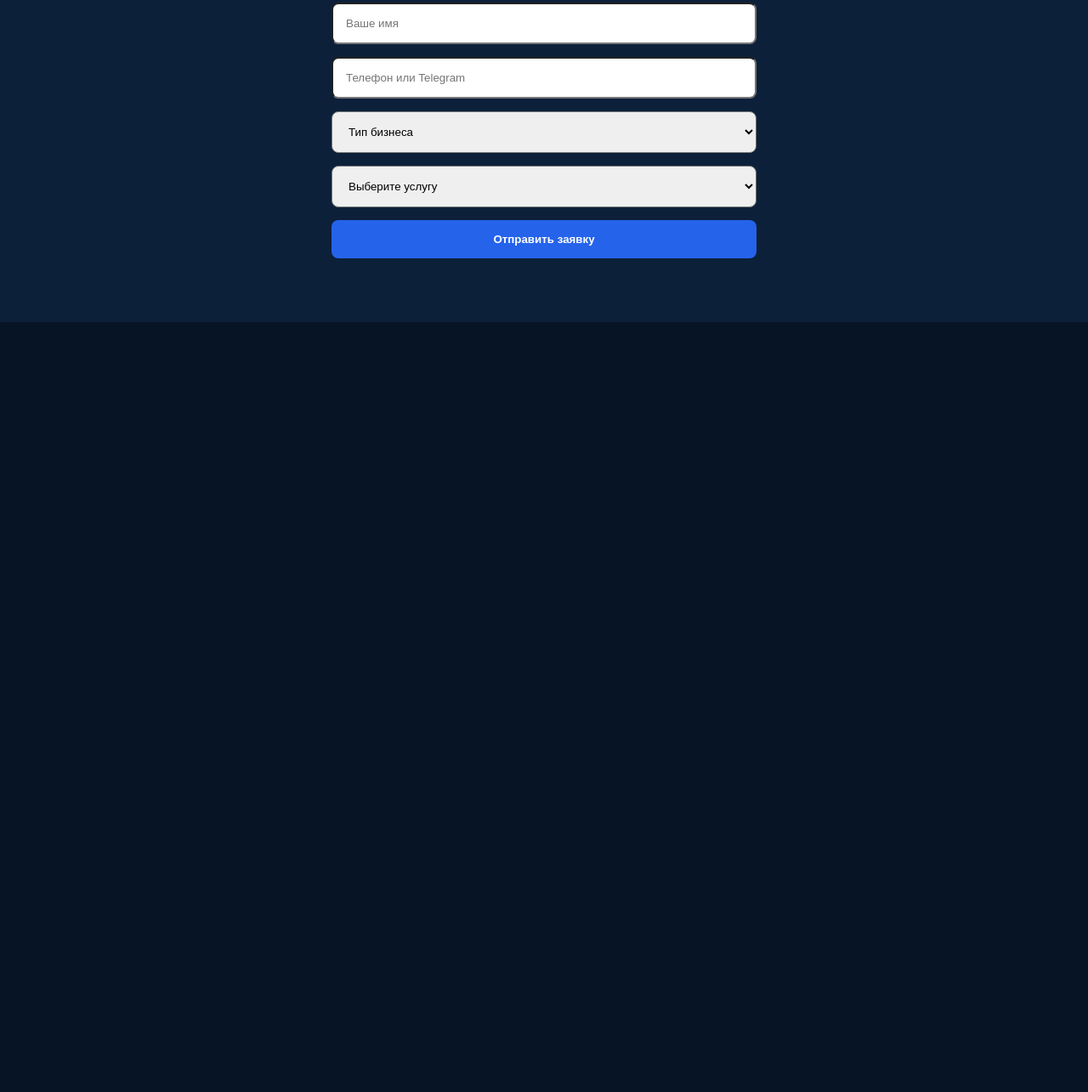
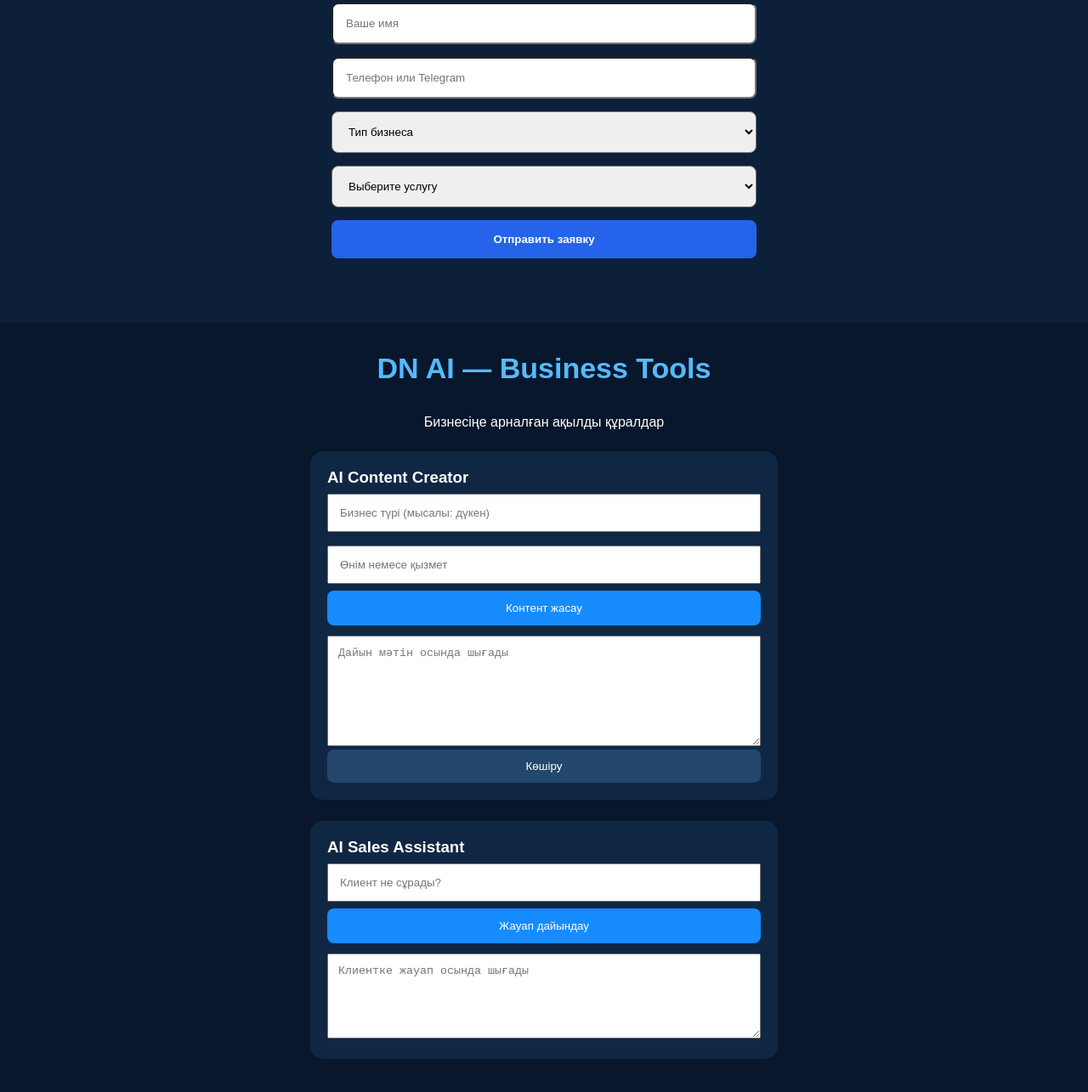
Before and after one commit to scsc7mkj6r-jpg/dn_ai, a plain HTML site: page index.html in a window 1280 px wide. Shown: the part 1911-3196 px from the top of the page at 85% size. Before the commit the page ends 2290 px from the top, so only its background shows below. Drawn offline with Linux system fonts and the light colour scheme.

Commit message:
Update index.html

```diff
--- a/index.html
+++ b/index.html
@@ -168,5 +168,60 @@ window.open('https://t.me/share/url?url=https://scsc7mkj6r-jpg.github.io/dn_ai/&
 </body>
 </html>
 
+<section id="dn-tools" style="padding:35px 7%;background:#08172b;color:white;font-family:Arial">
+  <h2 style="text-align:center;color:#55baff">DN AI — Business Tools</h2>
+  <p style="text-align:center">Бизнесіңе арналған ақылды құралдар</p>
+
+  <div style="max-width:550px;margin:25px auto;padding:20px;background:#102744;border-radius:15px">
+    <h3>AI Content Creator</h3>
+    <input id="dnBusiness" placeholder="Бизнес түрі (мысалы: дүкен)"
+      style="width:100%;padding:13px;margin:8px 0;box-sizing:border-box">
+    <input id="dnProduct" placeholder="Өнім немесе қызмет"
+      style="width:100%;padding:13px;margin:8px 0;box-sizing:border-box">
+    <button onclick="dnCreate()" style="padding:13px;background:#168cff;color:white;border:0;border-radius:8px;width:100%">
+      Контент жасау
+    </button>
+    <textarea id="dnResult" placeholder="Дайын мәтін осында шығады"
+      style="width:100%;height:130px;padding:12px;margin-top:12px;box-sizing:border-box"></textarea>
+    <button onclick="dnCopy()" style="padding:12px;background:#23476d;color:white;border:0;border-radius:8px;width:100%">
+      Көшіру
+    </button>
+  </div>
+
+  <div style="max-width:550px;margin:25px auto;padding:20px;background:#102744;border-radius:15px">
+    <h3>AI Sales Assistant</h3>
+    <input id="dnCustomer" placeholder="Клиент не сұрады?"
+      style="width:100%;padding:13px;margin:8px 0;box-sizing:border-box">
+    <button onclick="dnSales()" style="padding:13px;background:#168cff;color:white;border:0;border-radius:8px;width:100%">
+      Жауап дайындау
+    </button>
+    <textarea id="dnSalesResult" placeholder="Клиентке жауап осында шығады"
+      style="width:100%;height:100px;padding:12px;margin-top:12px;box-sizing:border-box"></textarea>
+  </div>
+</section>
+
+<script>
+function dnCreate(){
+ const b=document.getElementById('dnBusiness').value.trim();
+ const p=document.getElementById('dnProduct').value.trim();
+ if(!b||!p){alert('Екі жолды да толтыр!');return;}
+ document.getElementById('dnResult').value=
+ `🔥 ${b} үшін арнайы ұсыныс!\n\n${p} — сізге тиімді таңдау!\nСапалы қызмет пен ыңғайлы шешім іздесеңіз, бізге хабарласыңыз.\n\n📩 Толығырақ білу үшін Direct-ке жазыңыз!\n\n#бизнес #${b.replace(/\s/g,'')} #ұсыныс`;
+}
+function dnSales(){
+ const q=document.getElementById('dnCustomer').value.trim();
+ if(!q){alert('Клиенттің сұрағын жаз!');return;}
+ document.getElementById('dnSalesResult').value=
+ `Сәлеметсіз бе! Сұрағыңызға рақмет!\n\n${q}\n\nБіз сізге көмектесуге дайынбыз. Қандай қызмет немесе өнім қызықтыратынын нақтыласаңыз, толық ақпарат береміз!`;
+}
+function dnCopy(){
+ const t=document.getElementById('dnResult');
+ if(!t.value){alert('Алдымен мәтін жаса!');return;}
+ t.select();
+ document.execCommand('copy');
+ alert('Мәтін көшірілді!');
+}
+</script>
+
 </body>
 </html>
```
